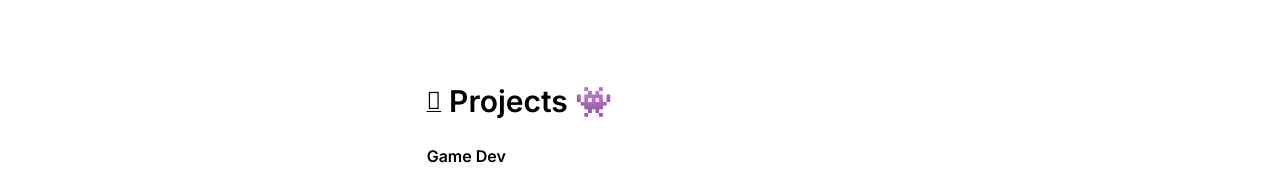
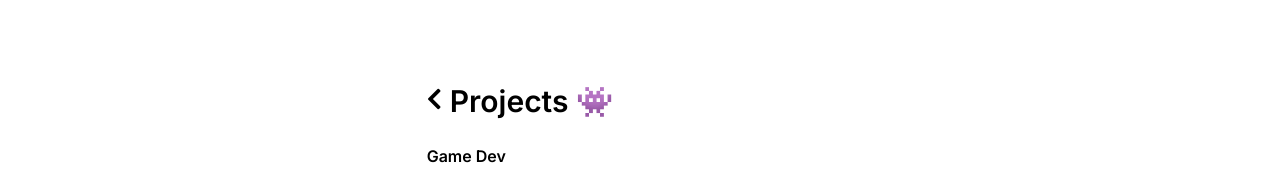
Before and after one commit to BhavyaMuni/website-v2, a SvelteKit app: page /projects in a window 1280 px wide. Shown: the top 176 px of the page. Built offline with nearby package versions, Linux system fonts and the light colour scheme.

Commit message:
title tag

```diff
--- a/src/app.html
+++ b/src/app.html
@@ -1,5 +1,6 @@
 <!DOCTYPE html>
 <html lang="en" translate="no">
+	<title>A little sneak peek into my world.</title>
 	<head>
 		<meta charset="utf-8" />
 		<link rel="icon" href="%sveltekit.assets%/bitmoji.png" />
--- a/src/routes/projects/+page.svelte
+++ b/src/routes/projects/+page.svelte
@@ -3,7 +3,7 @@
 		class="flex flex-col lg:w-1/3 sm:w-2/3 xs:w-2/3 justify-center m-auto leading-relaxed space-y-3"
 	>
 		<div class="flex flex-row justify-start items-center">
-			<a href="/"><i class="fa-solid fa-chevron-left fa-xl" /></a>
+			<a href="/"><i class="fas fa-chevron-left fa-xl" /></a>
 			<div class="w-2" />
 			<h1 class="font-semibold text-3xl">Projects 👾</h1>
 			<!-- <img src="bitmoji.png" class="w-1/5 h-auto" alt="bitmoji" /> -->
```
